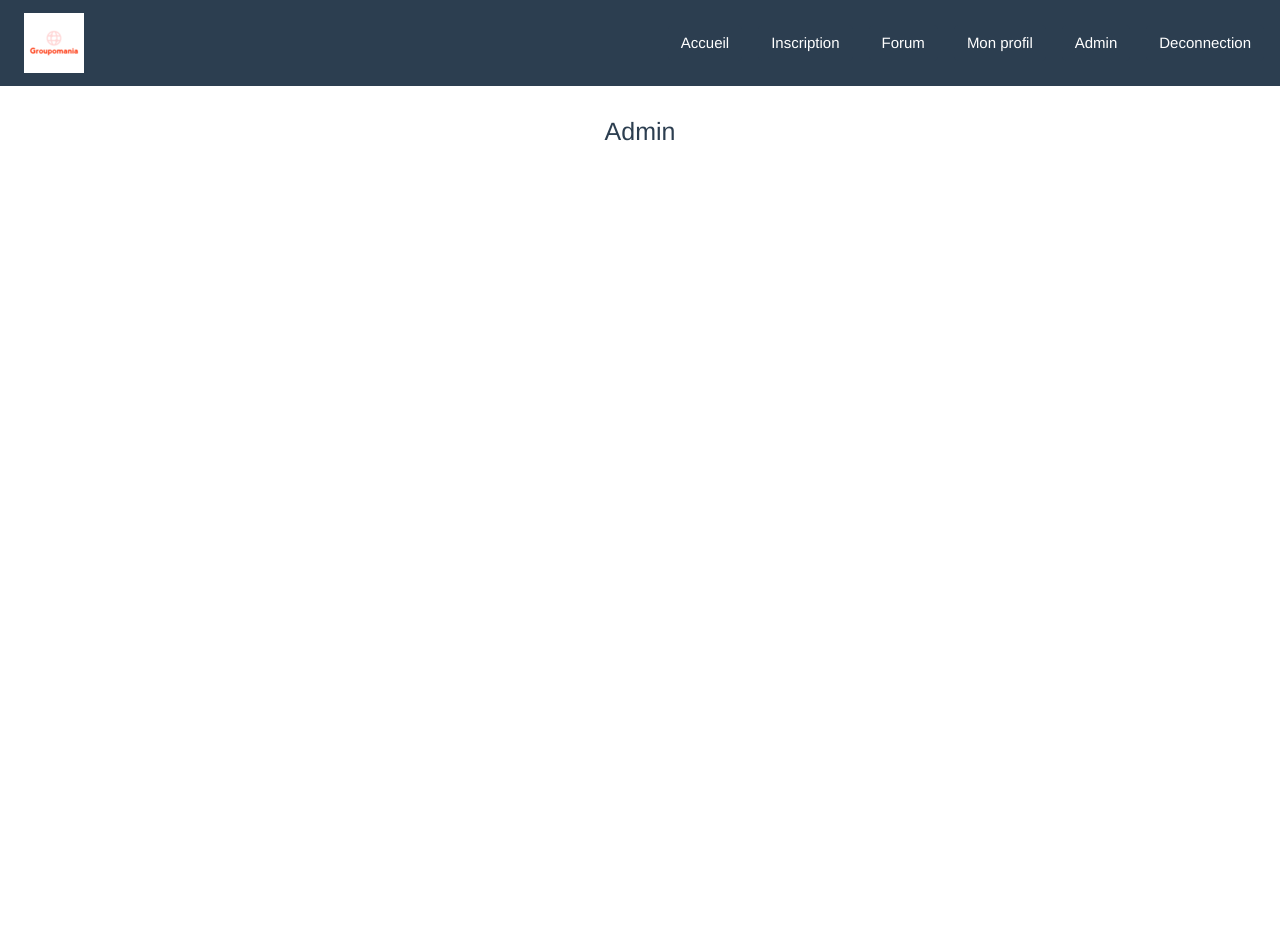
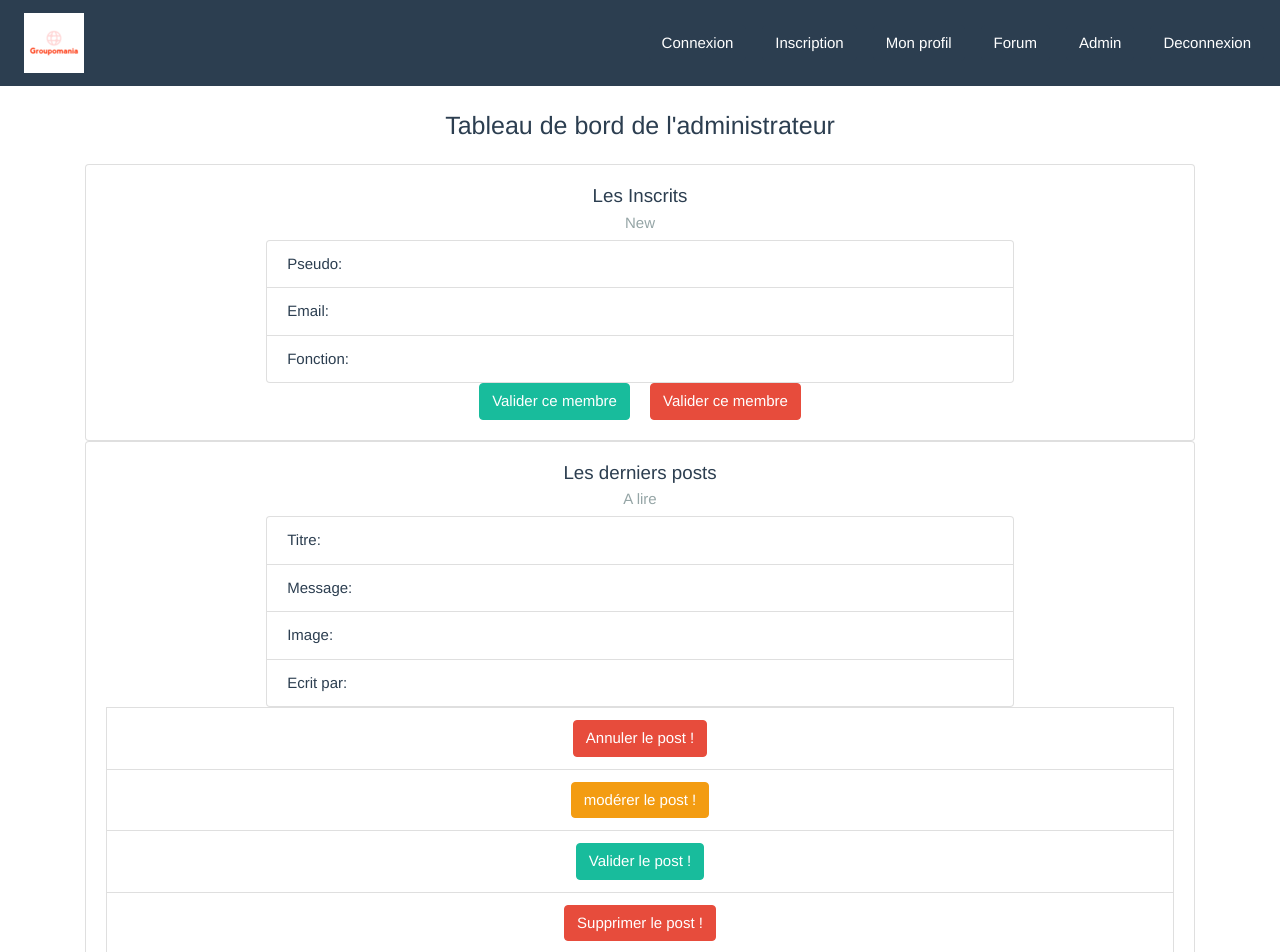
Before and after one commit to Michel-SG/Creez-un-reseau-social-d-entreprise-avec-Reactjs, a React (Create React App) app in the folder frontend/: page /admin in a window 1280 px wide. Shown: the top 952 px of the page. Before the commit the page ends 800 px from the top, so only its background shows below. Built offline with nearby package versions, Linux system fonts and the light colour scheme.

Commit message:
Ajoût de la balise Card via bootstrap-react et interchangement entre le Card.Text et la balise Form de même entre Card.Text et la balise ul

```diff
--- a/frontend/package.json
+++ b/frontend/package.json
@@ -10,6 +10,7 @@
     "bootstrap": "^4.5.3",
     "bootswatch": "^4.5.3",
     "react": "^17.0.1",
+    "react-bootstrap": "^1.4.0",
     "react-dom": "^17.0.1",
     "react-router-dom": "^5.2.0",
     "react-scripts": "4.0.1",
--- a/frontend/src/App.css
+++ b/frontend/src/App.css
@@ -5,11 +5,26 @@
   text-align: center;
   color: #2c3e50;
 
+
 }
 
 .App-logo {
   height: 40vmin;
   pointer-events: none;
+}
+.navbar{
+  position: fixed;
+  width: 100%;
+  z-index:1;
+  top:0;
+  right:0;
+  left:0;
+}
+.container{
+  margin-top:110px;
+}
+label{
+  margin:0rem auto;
 }
 
 
--- a/frontend/src/components/AccueilComponent.css
+++ b/frontend/src/components/AccueilComponent.css
@@ -1,4 +1,4 @@
-h1{
+h1,h2{
   font-size:25px;
   margin-top: 30px;
 }
--- a/frontend/src/components/AccueilComponent.js
+++ b/frontend/src/components/AccueilComponent.js
@@ -1,21 +1,30 @@
 import React from 'react';
+import Card from 'react-bootstrap/Card';
+import {Button} from 'react-bootstrap';
+import {Form} from 'react-bootstrap';
 import './AccueilComponent.css';
 
 function Accueil() {
     return(
         <div className='container'>
-            <h1 >Vueillez vous connecter</h1>
-             <form >
-                <div className="form-group">
-                    <label htmlFor="exampleInputEmail1" className="Size">Email</label>
-                    <input type="email" placeholder ="Saisissez votre adresse mail..." className="form-control" id="exampleInputEmail1" aria-describedby="emailHelp" required pattern="^[^&amp;'<>&quot;()!_$*€£`+=\/;?#]+$"/>
-                </div>
-                <div className="form-group">
-                    <label htmlFor="exampleInputPassword1" >Password</label>
-                    <input type="password" placeholder="Saisissez votre mot de passe..."  className="form-control" id="exampleInputPassword1" required pattern="^[^&amp;'<>&quot;()!_$*€£`+=\/;?#]+$"/>
-                </div>
-                <button type="submit" className="btn btn-primary">Submit</button>
-             </form>
+            <h1 className="mb-4">Vueillez vous connecter</h1>
+            <Card>
+                <Card.Body>
+                         <Form>
+                            <Form.Group controlId="formBasicEmail">
+                                <Form.Label>Email address</Form.Label>
+                                <Form.Control type="email" placeholder="Enter email" autoComplete="true" required pattern="^[^&amp;'<>&quot;()!_$*€£`+=\/;?#]+$"/>
+                            </Form.Group>
+                            <Form.Group controlId="formBasicPassword">
+                                <Form.Label>Password</Form.Label>
+                                <Form.Control type="password" placeholder="Password" required pattern="^[^&amp;'<>&quot;()!_$*€£`+=\/;?#]+$" />
+                            </Form.Group>
+                            <Button variant="primary" type="submit">
+                                Envoyer
+                            </Button>
+                        </Form>
+                </Card.Body>
+            </Card>
         </div>
     )
 
--- a/frontend/src/components/AdminComponent.js
+++ b/frontend/src/components/AdminComponent.js
@@ -1,9 +1,55 @@
 import React from 'react';
+import Card from 'react-bootstrap/Card';
+import {Button} from 'react-bootstrap';
 
 function Admin() {
     return(
         <div className='container'>
-            <h1>Admin</h1>
+            <h1 className="mb-4">Tableau de bord de l'administrateur</h1>
+            <Card>
+                <Card.Body>
+                    <Card.Title>Les Inscrits</Card.Title>
+                    <Card.Subtitle className="mb-2 text-muted">New</Card.Subtitle>
+                        <ul className="list-group">
+                            <li className="list-group-item">Pseudo:</li>
+                            <li className="list-group-item">Email:</li>
+                            <li className="list-group-item">Fonction:</li>
+                        </ul>
+                    <Button className="btn btn-success mr-3" variant="success">Valider ce membre</Button>   <Button className="btn btn-danger" variant="danger">Valider ce membre</Button>
+                </Card.Body>
+            </Card>
+            <Card>
+                <Card.Body>
+                    <Card.Title>Les derniers posts</Card.Title>
+                    <Card.Subtitle className="mb-2 text-muted">A lire</Card.Subtitle>
+                        <ul className="list-group">
+                            <li className="list-group-item">Titre:</li>
+                            <li className="list-group-item">Message:</li>
+                            <li className="list-group-item">Image:</li>
+                            <li className="list-group-item">Ecrit par:</li>
+                        </ul>
+                    <div className="list-group-item">
+                        <button className="btn btn-danger">Annuler le post !</button>
+                    </div>
+                    <div className="list-group-item">
+                        <button className="btn btn-warning">modérer le post !</button>
+                    </div>
+                    <div className="list-group-item">
+                        <button className="btn btn-success">Valider le post !</button>
+                    </div>
+                    <div className="list-group-item">
+                        <button className="btn btn-danger">Supprimer le post !</button>
+                    </div>
+                    <div className="list-group-item">
+                        <form >
+                            <div className="form-group">
+                                <textarea className="form-control " required pattern="^[^&amp;'<>@&quot;()!_$*€£`+=\/;?#]+$"  ></textarea>
+                            </div>
+                            <button type="submit" className="btn btn-success">Valider le post de modération !</button>
+                        </form>
+                    </div>
+                </Card.Body>
+            </Card>
         </div>
     )
 
--- a/frontend/src/components/ForumComponent.js
+++ b/frontend/src/components/ForumComponent.js
@@ -3,7 +3,49 @@ import React from 'react';
 function Forum() {
     return(
         <div className='container'>
-            <h1>Forum</h1>
+            <h1 className="mb-4">Forum des posts</h1>
+            <div className="wallButton mb-3">
+                <button type="button" className="btn btn-info mr-4" >Créer un post</button>
+                <button type="button" className="btn btn-danger" >Annuler le post</button>
+            </div>
+            <div className="wallForm mb-3" >
+                <form >
+                    <div className="input-group">
+                        <div className="input-group-prepend">
+                            <span className="input-group-text">Titre:</span>
+                        </div>
+                        <input type="text" className="form-control" autoComplete="true" pattern="^[^&amp;'<>@&quot;()!_$*€£`+=\/;?#]+$" />
+                    </div>
+                    <div className="input-group mb-4">
+                        <div className="input-group-prepend">
+                            <span className="input-group-text">Texte:</span>
+                        </div>
+                        <textarea className="form-control " autoComplete="true" pattern="^[^&amp;'<>@&quot;()!_$*€£`+=\/;?#]+$"  ></textarea>
+                    </div>
+
+                    <div >
+                        <h4>Ajouter une image</h4><br />
+                        <input type="file"/>
+                    </div>
+                    <div className="mb-4">
+                        <br />
+                        <button >Supprimer l'image</button>
+                    </div>
+                    <button className="btn btn-success" type="submit">Poster et voir sur le WALL !</button>
+                </form>
+            </div>
+            <article className="articlePost" >
+                <ul className="list-group">
+                    <li className="list-group-item">Titre:</li>
+                    <li className="list-group-item">Ecrit par:</li>
+                    <li className="list-group-item">
+                        <div className="post-element" >Commentaire</div>
+                    </li>
+                    <li className="list-group-item">
+                        <div className="post-element" >Image</div>
+                    </li>
+                </ul>
+            </article>
         </div>
     )
 
--- a/frontend/src/components/InscriptionComponent.js
+++ b/frontend/src/components/InscriptionComponent.js
@@ -1,34 +1,45 @@
 import React from 'react';
+import Card from 'react-bootstrap/Card';
+import {Button} from 'react-bootstrap';
+import {Form} from 'react-bootstrap';
 
 function Inscription() {
     return(
         <div className='container'>
-            <h1>Inscription</h1>
-            <form >
-                <div className="form-group">
-                    <label htmlFor="exampleInputPrenom1" className="Size">Prénom</label>
-                    <input type="text" placeholder ="Saisissez votre prenom..." className="form-control" id="exampleInputPrenom1"  required pattern="^[^&amp;'<>&quot;()!_$*€£`+=\/;?#]+$"/>
-                </div>
-                <div className="form-group">
-                    <label htmlFor="exampleInputEmail1" className="Size">Email</label>
-                    <input type="email" placeholder ="Saisissez votre adresse mail..." className="form-control" id="exampleInputEmail1" aria-describedby="emailHelp" required pattern="^[^&amp;'<>&quot;()!_$*€£`+=\/;?#]+$"/>
-                </div>
-                <div className="form-group">
-                    <label htmlFor="exampleInputPassword1" >Password</label>
-                    <input type="password" placeholder="Saisissez votre mot de passe..."  className="form-control" id="exampleInputPassword1" required pattern="^[^&amp;'<>&quot;()!_$*€£`+=\/;?#]+$"/>
-                </div>
-                <div className="form-group">
-                    <label htmlFor="exampleFormControlSelect1">Sélectionnez votre métier dans l'entreprise...</label>
-                    <select className="form-control" id="exampleFormControlSelect1">
-                    <option>Sélectionnez</option>
-                    <option>Technicien.ne</option>
-                    <option>Chef.e de centre</option>
-                    <option>Responsable de secteur</option>
-                    <option>Chargé.e de Communication</option>
-                    </select>
-                </div>
-                <button type="submit" className="btn btn-primary">Submit</button> <button className="btn btn-primary" type="reset" variant="danger">Reset</button>
-             </form>
+            <h1 className="mb-4">Inscription</h1>
+            <Card>
+                <Card.Body>
+                         <Form>
+                            <Form.Group controlId="formBasicPrenom">
+                                <Form.Label>Prénom</Form.Label>
+                                <Form.Control type="text" autoComplete="true" placeholder="Enter prénom" required pattern="^[^&amp;'<>&quot;()!_$*€£`+=\/;?#]+$"/>
+                            </Form.Group>
+                            <Form.Group controlId="formBasicEmail">
+                                <Form.Label>Email</Form.Label>
+                                <Form.Control type="email" autoComplete="true" placeholder="Entrer email" required pattern="^[^&amp;'<>&quot;()!_$*€£`+=\/;?#]+$" />
+                            </Form.Group>
+                            <Form.Group controlId="formBasicPassword">
+                                <Form.Label>Password</Form.Label>
+                                <Form.Control type="password" placeholder="Entrer votre mot de passe est sécret" required pattern="^[^&amp;'<>&quot;()!_$*€£`+=\/;?#]+$" />
+                            </Form.Group>
+                            <Form.Group controlId="exampleForm.ControlSelect1">
+                                <Form.Label>Sélectionnez votre métier</Form.Label>
+                                <Form.Control as="select">
+                                <option>Sélectionnez</option>
+                                <option>Technicien.ne</option>
+                                <option>Chef.e de centre</option>
+                                <option>Responsable de secteur</option>
+                                <option>Chargé.e de Communication</option>
+                                </Form.Control>
+                            </Form.Group>
+                            <Button className="mr-4" variant="primary" type="submit">
+                                Envoyer
+                            </Button><Button variant="warning" type="reset">
+                                Reset
+                            </Button>
+                        </Form>
+                </Card.Body>
+            </Card>
         </div>
     )
 
--- a/frontend/src/components/MenuComponent.js
+++ b/frontend/src/components/MenuComponent.js
@@ -13,7 +13,7 @@ function Menu() {
                 <div className="collapse navbar-collapse" id="navbarColor01">
                     <ul className="navbar-nav ml-auto">
                         <li className="nav-item">
-                            <NavLink className="nav-link" to="/"><button className="btn btn-primary">Accueil</button>
+                            <NavLink className="nav-link" to="/"><button className="btn btn-primary">Connexion</button>
                             <span className="sr-only">(current)</span>
                             </NavLink>
                         </li>
@@ -21,16 +21,16 @@ function Menu() {
                             <Link className="nav-link" to="/inscription"><button className="btn btn-primary">Inscription</button></Link>
                         </li>
                         <li className="nav-item">
-                            <Link className="nav-link" to="/forum"><button className="btn btn-primary">Forum</button></Link>
+                            <Link className="nav-link" to="/profil"><button className="btn btn-primary">Mon profil</button></Link>
                         </li>
                         <li className="nav-item">
-                            <Link className="nav-link" to="/profil"><button className="btn btn-primary">Mon profil</button></Link>
+                            <Link className="nav-link" to="/forum"><button className="btn btn-primary">Forum</button></Link>
                         </li>
                         <li className="nav-item">
                             <Link className="nav-link" to="/admin"><button className="btn btn-primary">Admin</button></Link>
                         </li>
                         <li className="nav-item">
-                            <Link className="nav-link" to="#"><button className="btn btn-primary">Deconnection</button></Link>
+                            <Link className="nav-link" to="/"><button className="btn btn-primary">Deconnexion</button></Link>
                         </li>
                     </ul>
                 </div>
--- /dev/null
+++ b/frontend/src/components/ProfilComponent.css
@@ -0,0 +1,7 @@
+.list-group{
+    width: 70%;
+    margin : 0 auto;
+}
+li{
+    text-align: left;
+}
--- a/frontend/src/components/ProfilComponent.js
+++ b/frontend/src/components/ProfilComponent.js
@@ -1,9 +1,23 @@
 import React from 'react';
+import Card from 'react-bootstrap/Card';
+import './ProfilComponent.css';
 
 function Profil() {
     return(
         <div className='container'>
-            <h1>Profil</h1>
+            <h1 className="mb-4">Mon profil</h1>
+            <Card>
+                <Card.Body>
+            <ul className="list-group">
+                <li className="list-group-item">Pseudo:</li>
+                <li className="list-group-item">Email:</li>
+                <li className="list-group-item">Fonction:</li>
+                <div className="list-group-item">
+                    <button className="btn btn-danger">Supprimer mon compte</button>
+                </div>
+            </ul>
+            </Card.Body>
+            </Card>
         </div>
     )
 
--- a/frontend/src/index.css
+++ b/frontend/src/index.css
@@ -1,5 +1,7 @@
 body {
   margin: 0;
+  padding:0;
+  width: 100%;
   font-family: -apple-system, BlinkMacSystemFont, 'Segoe UI', 'Roboto', 'Oxygen',
     'Ubuntu', 'Cantarell', 'Fira Sans', 'Droid Sans', 'Helvetica Neue',
     sans-serif;
@@ -10,7 +12,6 @@ body {
 }
 
 
-
 code {
   font-family: source-code-pro, Menlo, Monaco, Consolas, 'Courier New',
     monospace;
```
Also changed, not shown: 2 other files (tests, documents, lock files or other folders).
